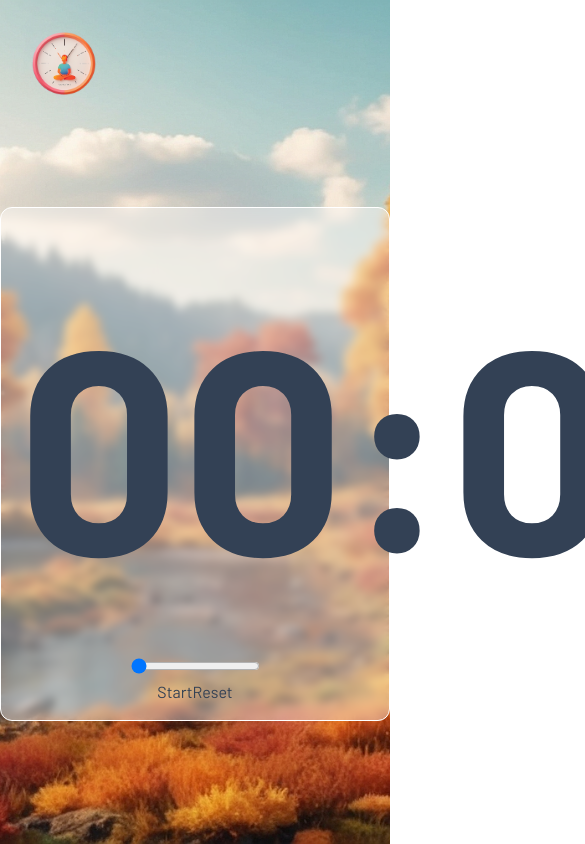
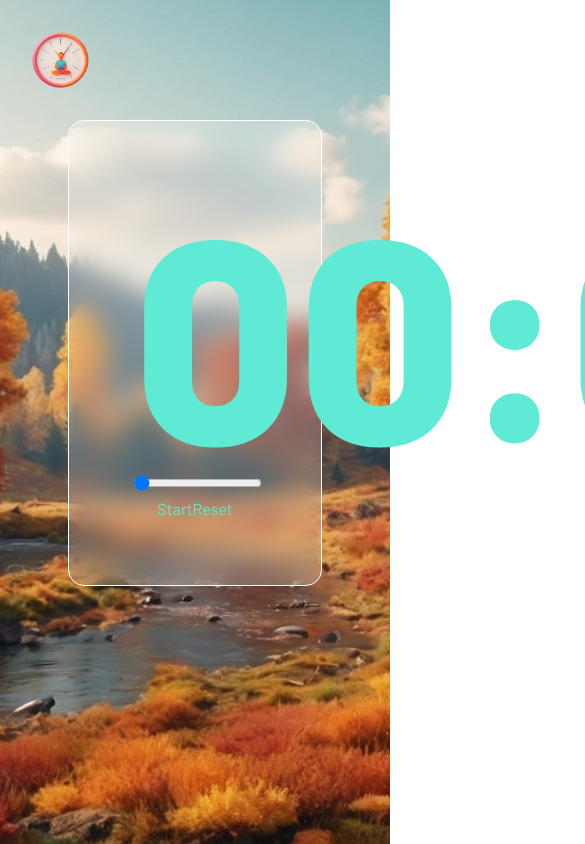
Before and after one commit to MattFabrizi/meditation-timer, a Next.js app: page / in a window 390 px wide. Shown: the top 844 px of the page, 585 px wide, since content can reach past the window. Built offline with nearby package versions, Linux system fonts and the light colour scheme.

Commit message:
design update

```diff
--- a/app/layout.tsx
+++ b/app/layout.tsx
@@ -6,7 +6,7 @@ import { Background } from "./backgroundImage";
 import Image from "next/image";
 
 const font = Barlow({
-  weight: ["400", "700", "900"],
+  weight: ["400", "700", "800", "900"],
   subsets: ["latin"],
 });
 
@@ -24,7 +24,7 @@ export default function RootLayout({
     <html lang="en">
       <body className={font.className}>
         <header>
-          <div className="logo-container h-[15vh] min-h-[120px] p-8">
+          <div className="logo-container h-[120px] p-8">
             <Image
               src={logo}
               alt="logo"
--- a/app/page.tsx
+++ b/app/page.tsx
@@ -2,10 +2,8 @@ import Timer from "./timer";
 
 export default function Home() {
   return (
-    <main className="">
-      <div className="text-center">
-        <Timer />
-      </div>
+    <main className="text-center">
+      <Timer />
     </main>
   );
 }
--- a/app/timer.tsx
+++ b/app/timer.tsx
@@ -39,11 +39,11 @@ export default function Timer() {
     setTime(500);
   };
   return (
-    <div className="stopwatch-container mx-auto my-20 max-w-screen-md rounded-xl border border-solid border-white bg-white bg-opacity-40 p-4 text-slate-700 backdrop-blur-sm">
-      <p className="stopwatch-time text-[18em] font-bold md:text-[12em]">
+    <div className="stopwatch-container mx-auto max-w-[65vw] rounded-2xl border border-solid border-white bg-white bg-opacity-20 p-16 text-teal-300 backdrop-blur-md">
+      <span className="stopwatch-time block text-[18em] font-extrabold leading-none md:text-[12em]">
         {minutes.toString().padStart(2, "0")}:
         {seconds.toString().padStart(2, "0")}
-      </p>
+      </span>
       <label htmlFor="duration" className="sr-only">
         Set time
       </label>
```
